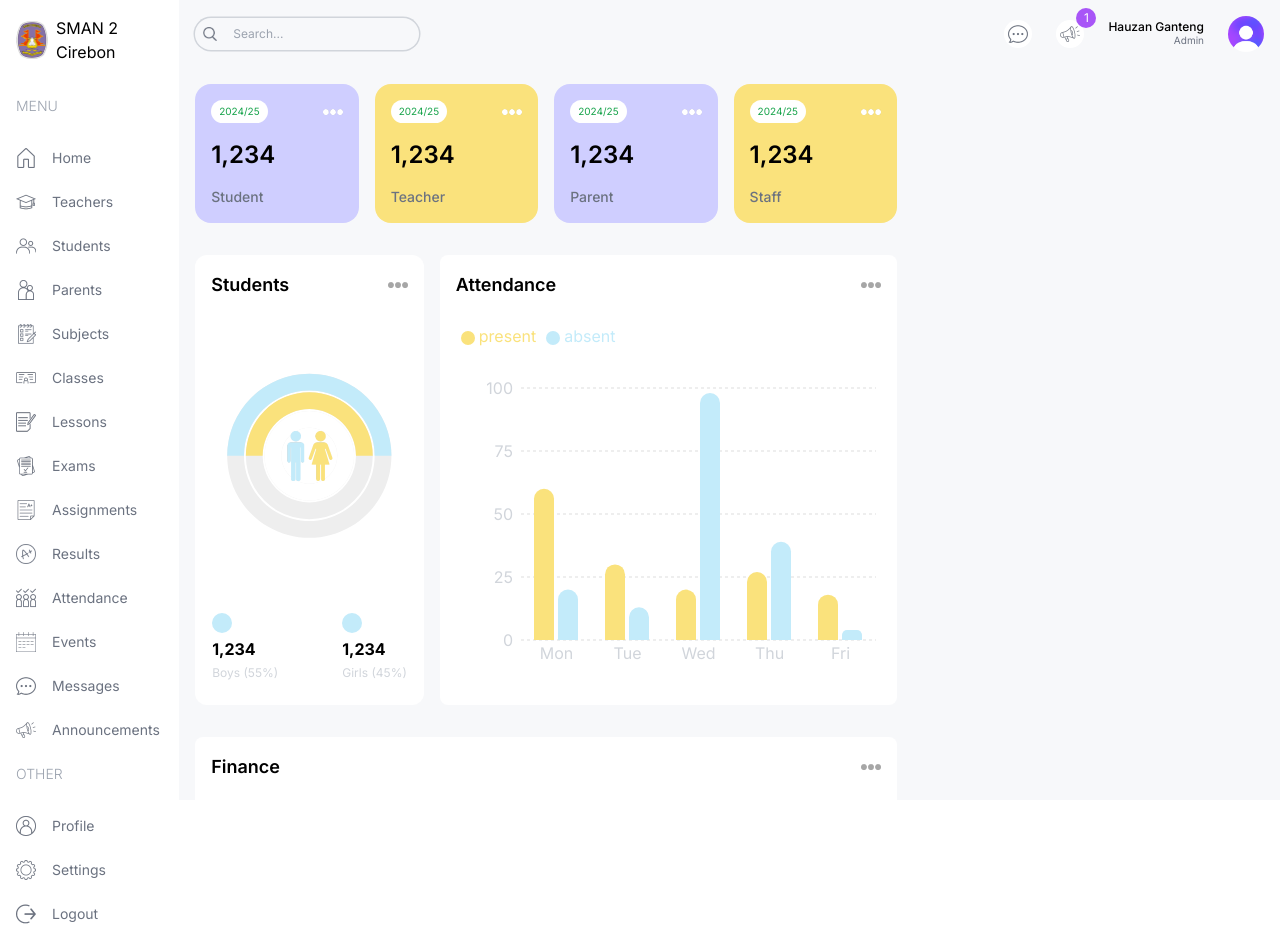
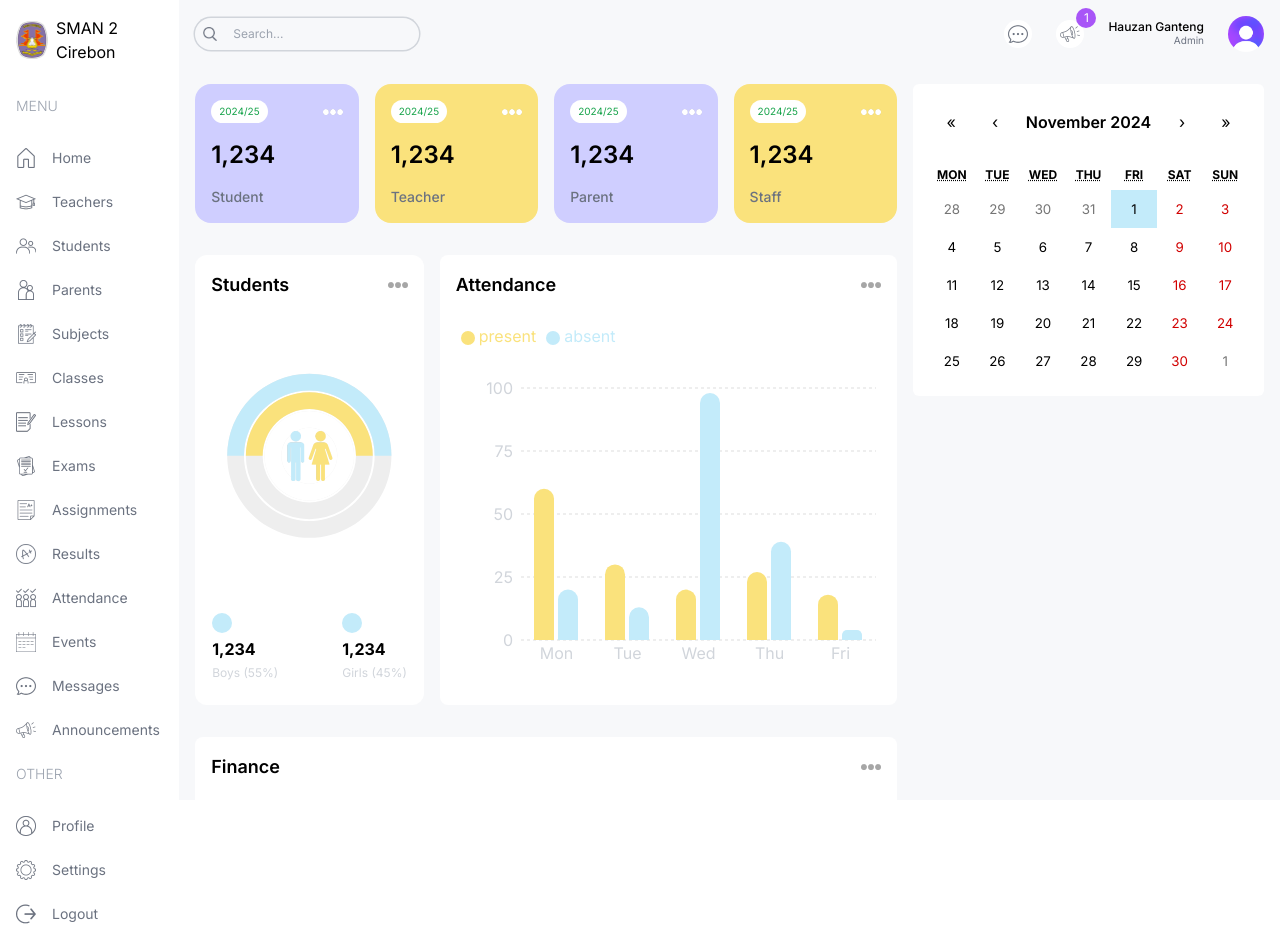
Before and after one commit to hauzanrafiattallah/SMAN-2-CIREBON-DASHBOARD, a Next.js app: page /admin in a window 1280 px wide. Built offline with nearby package versions, Linux system fonts and the light colour scheme.

Commit message:
Add EventCalendar component and integrate it into AdminPage; update styles for react-calendar

```diff
--- a/package.json
+++ b/package.json
@@ -11,6 +11,7 @@
   "dependencies": {
     "next": "14.2.5",
     "react": "^18",
+    "react-calendar": "^5.1.0",
     "react-dom": "^18",
     "recharts": "^2.13.2"
   },
--- a/src/app/(dashboard)/admin/page.tsx
+++ b/src/app/(dashboard)/admin/page.tsx
@@ -2,6 +2,7 @@
 import CountChart from "@/components/CountChart";
 import AttendanceChart from "@/components/AttendanceChart";
 import FinanceChart from "@/components/FinanceChart";
+import EventCalendar from "@/components/EventCalendar";
 
 const AdminPage = () => {
   return (
@@ -23,7 +24,7 @@
           </div>
           {/* ATTENDANCE CHART */}
           <div className="w-full lg:w-2/3 h-[450px]">
-          <AttendanceChart />
+            <AttendanceChart />
           </div>
         </div>
         {/* BOTTOM CHARTS */}
@@ -32,7 +33,9 @@
         </div>
       </div>
       {/* RIGHT */}
-      <div className="w-full lg:w-1/3"></div>
+      <div className="w-full lg:w-1/3 flex flex-col gap-8">
+        <EventCalendar />
+      </div>
     </div>
   );
 };
--- a/src/app/globals.css
+++ b/src/app/globals.css
@@ -1,3 +1,18 @@
 @tailwind base;
 @tailwind components;
 @tailwind utilities;
+
+.react-calendar {
+  width: 100% !important;
+  border: none !important;
+  font-family: "Inter", sans-serif !important;
+}
+
+.react-calendar__navigation__label__labelText {
+  font-weight: 600;
+}
+
+.react-calendar__tile--active {
+  background-color: #c3ebfa !important;
+  color: black !important;
+}
--- /dev/null
+++ b/src/components/EventCalendar.tsx
@@ -0,0 +1,20 @@
+"use client";
+import React, { useState } from "react";
+import Calendar from "react-calendar";
+import 'react-calendar/dist/Calendar.css';
+
+type ValuePiece = Date | null;
+
+type Value = ValuePiece | [ValuePiece, ValuePiece];
+
+const EventCalendar = () => {
+  const [value, onChange] = useState<Value>(new Date());
+
+  return (
+    <div className="bg-white p-4 rounded-md">
+      <Calendar onChange={onChange} value={value} />
+    </div>
+  );
+};
+
+export default EventCalendar;
```
Also changed, not shown: 1 other file (tests, documents, lock files or other folders).
